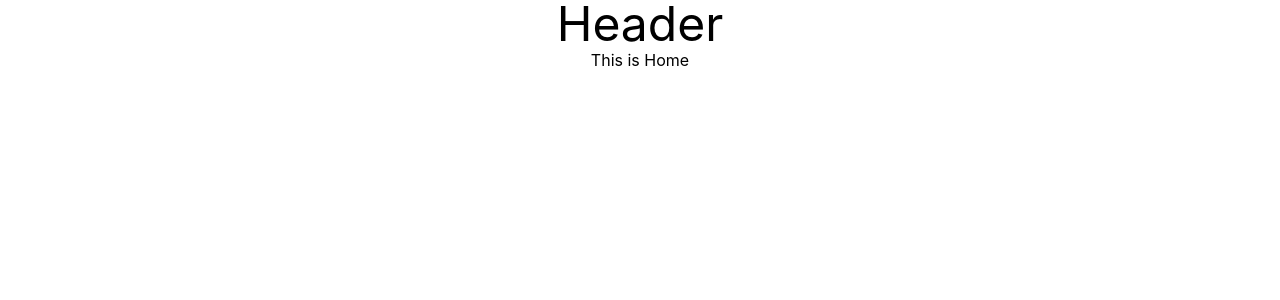
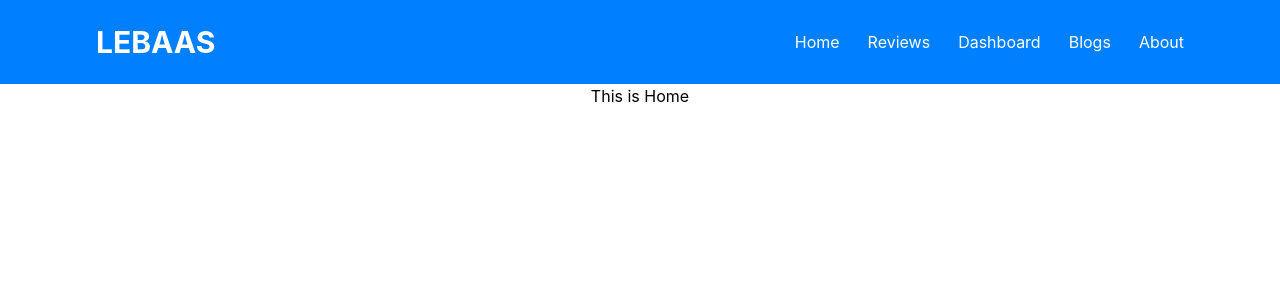
Before and after one commit to hnMurshed/lebaas, a React (Create React App) app: page / in a window 1280 px wide. Shown: the top 300 px of the page. Built offline with nearby package versions, Linux system fonts and the light colour scheme.

Commit message:
navigation created

```diff
--- a/src/components/Header/Header.css
+++ b/src/components/Header/Header.css
@@ -0,0 +1,4 @@
+.container {
+    width: 85%;
+    margin: auto;
+}
--- a/src/components/Header/Header.js
+++ b/src/components/Header/Header.js
@@ -1,9 +1,30 @@
 import React from 'react';
+import { Link } from 'react-router-dom';
+import './Header.css';
 
 const Header = () => {
     return (
-        <div>
-            <h2 className='text-5xl'>Header</h2>
+        <div className='bg-[#0080ff] text-white py-6'>
+            <div className="container flex justify-between items-center">
+                <Link to='/'><span className='text-3xl font-bold cursor-pointer'>LEBAAS</span></Link>
+                <ul className='flex gap-7'>
+                    <li>
+                        <Link to='/'>Home</Link>
+                    </li>
+                    <li>
+                        <Link to='/reviews'>Reviews</Link>
+                    </li>
+                    <li>
+                        <Link to='/dashboard'>Dashboard</Link>
+                    </li>
+                    <li>
+                        <Link to='/blogs'>Blogs</Link>
+                    </li>
+                    <li>
+                        <Link to='/about'>About</Link>
+                    </li>
+                </ul>
+            </div>
         </div>
     );
 };
```
